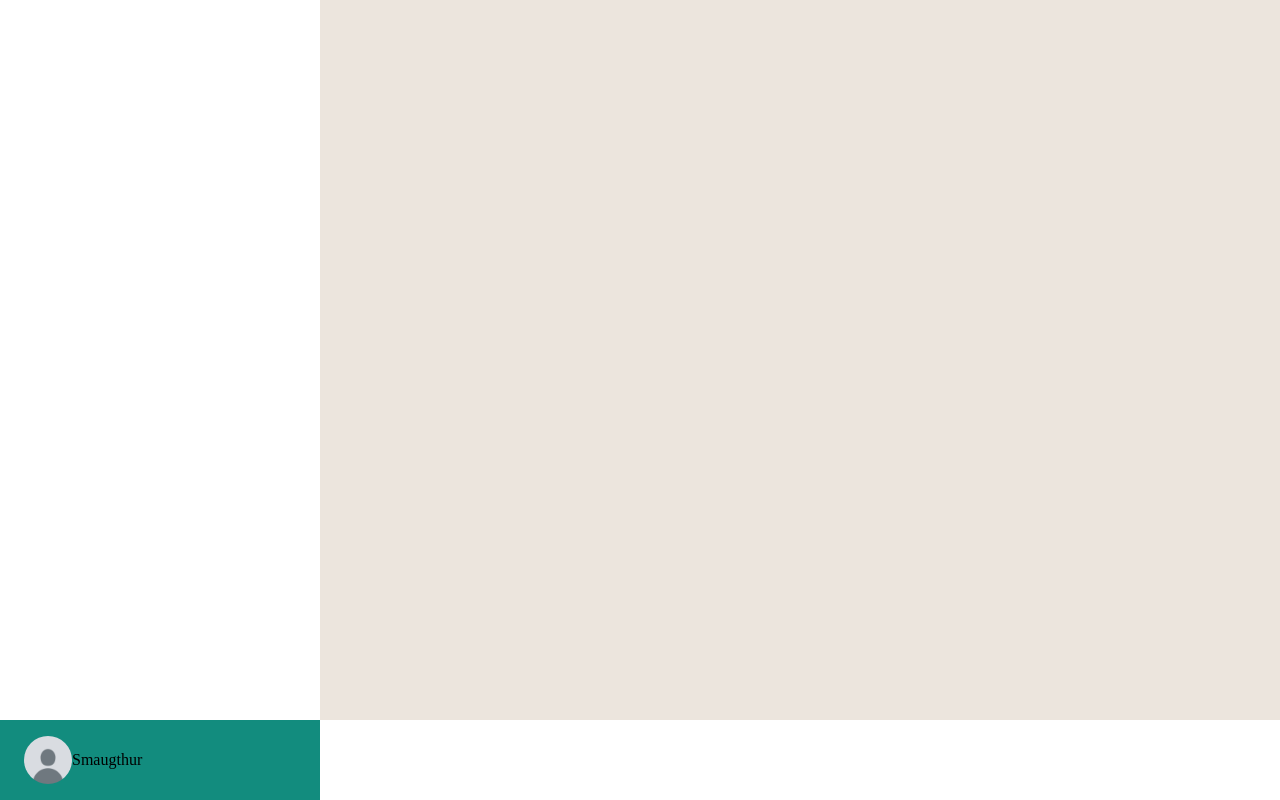
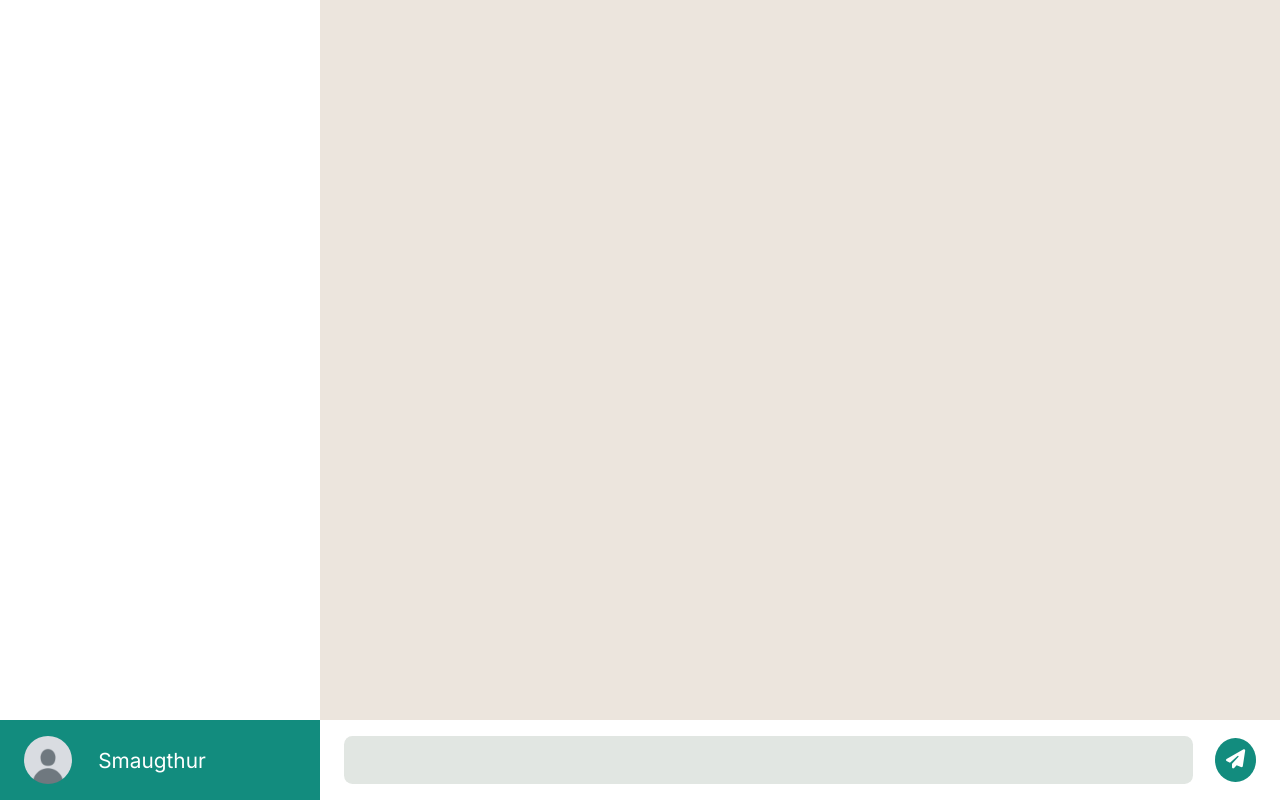
Before and after one commit to DanielRasho/lab5-chat, a plain HTML site: page index.html in a window 1280 px wide. Drawn offline with Linux system fonts and the light colour scheme.

Commit message:
Feat: Create input-text section

```diff
--- a/index.html
+++ b/index.html
@@ -3,7 +3,16 @@
 <head>
     <meta charset="UTF-8">
     <meta name="viewport" content="width=device-width, initial-scale=1.0">
+
     <title>Whatsapp</title>
+
+    <!-- FONTS -->
+    <link rel="preconnect" href="https://fonts.googleapis.com">
+    <link rel="preconnect" href="https://fonts.gstatic.com" crossorigin>
+    <link href="https://fonts.googleapis.com/css2?family=Inter:wght@100..900&display=swap" rel="stylesheet">
+
+    <!-- FONT AWESOME -->
+    <script src="https://kit.fontawesome.com/42873fe91e.js" crossorigin="anonymous"></script>
 </head>
 <body>
 </body>
--- a/main.js
+++ b/main.js
@@ -12,8 +12,9 @@ const COLORS = {
     intern_message : '#dcf8c6'
 }
 
-const FONT = {
-
+const FONT_TEXT = {
+    'font-family': '"Inter", sans-serif',
+    'font-weight': '400'
 }
 
 const STRINGS = {
@@ -29,11 +30,18 @@ const SIDEBAR = createHtmlElement('div', document.body)
     const PROFILE = createHtmlElement('div', SIDEBAR)
         const PROFILE_PHOTO  = createHtmlElement('img', PROFILE)
             objectToAttr(PROFILE_PHOTO, {src : './assets/photos/avatar.jpg'})
-        const USER = createHtmlElement('span', PROFILE, STRINGS.username)
+        const USERNAME = createHtmlElement('span', PROFILE, STRINGS.username)
 
 const CHAT = createHtmlElement('div', document.body)
     const MESSAGES = createHtmlElement('div', CHAT)
     const INPUT_BOX = createHtmlElement('div', CHAT)
+        const TEXT_AREA = createHtmlElement('textarea', INPUT_BOX)
+        const SEND_BUTTON = createHtmlElement('button', INPUT_BOX)
+            const SEND_ICON_BUTTON = createHtmlElement('i', SEND_BUTTON)
+                objectToAttr(SEND_ICON_BUTTON, {
+                    class : 'fa-solid fa-paper-plane fa-rotate-by',
+                    style : `color: ${COLORS.white}; font-size: 1.2rem ; --fa-rotate-by: 20deg;`
+                })
 
 // ============
 // = STYLES
@@ -76,6 +84,15 @@ PROFILE.style = objectToStyle(
     }
 )
 
+USERNAME.style = objectToStyle(
+    {
+        ...FONT_TEXT,
+        'font-size' : '1.3rem',
+        color : COLORS.on_primary,
+        'margin-left' : '2ch'
+    }
+)
+
 PROFILE_PHOTO.style = objectToStyle(
     {
         height : '100%',
@@ -100,6 +117,35 @@ MESSAGES.style = objectToStyle(
 INPUT_BOX.style = objectToStyle(
     {
         'background-color':  COLORS.white,
+        padding: '2ch 3ch',
         'grid-row':  '2',
+        display: 'flex',
+        'align-items': 'center'
     }
 )
+
+TEXT_AREA.style = objectToStyle(
+    {
+        'background-color': COLORS.white_dark,
+        border : 'none',
+        outline: 'none',
+        resize: 'none',
+        'border-radius': '1ch',
+        'padding': '1ch 2ch',
+        width: '100%',
+        ...FONT_TEXT
+    }
+)
+
+SEND_BUTTON.style = objectToStyle(
+    {
+        'background-color': COLORS.primary,
+        border : 'none',
+        outline: 'none',
+        'border-radius': '50%',
+        cursor : 'pointer',
+        width : '6ch',
+        height : '6ch',
+        'margin-left' : '3ch'
+    }
+)
```
